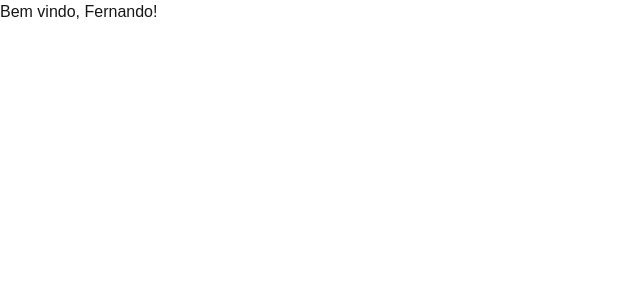
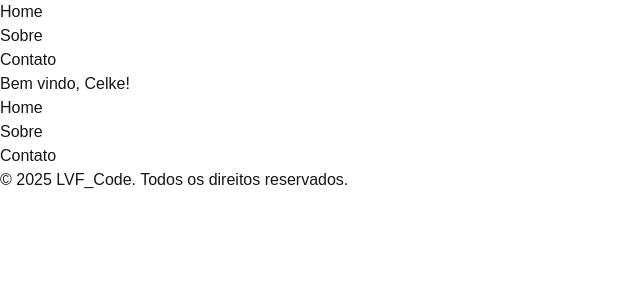
Before and after one commit to FernandoVenturini/celke-project-react, a Next.js app: page / in a window 1280 px wide. Shown: the top 300 px of the page, without its empty margins (0-640 px from the left). Built offline with nearby package versions, Linux system fonts and the light colour scheme.

Commit message:
created components

```diff
--- a/src/app/page.tsx
+++ b/src/app/page.tsx
@@ -1,9 +1,13 @@
 //import Image from "next/image";
+import Menu from "@/components/Menu";
+import Footer from "@/components/Footer";
 
 const Home = () => {
   return (
     <main>
-      <h2>Bem vindo, Fernando!</h2>
+      <Menu />
+      <h2>Bem vindo, Celke!</h2>
+      <Footer/>
     </main>
   );
 }
--- /dev/null
+++ b/src/components/Footer/index.tsx
@@ -0,0 +1,12 @@
+import Menu from "../Menu";
+
+const Footer = () => {
+    return (
+        <main>
+            <Menu />
+            <p>&copy; {new Date().getFullYear()} LVF_Code. Todos os direitos reservados.</p>
+        </main>
+    );
+}
+
+export default Footer;
--- /dev/null
+++ b/src/components/Menu/index.tsx
@@ -0,0 +1,13 @@
+const Menu = () => {
+    return (
+        <nav>
+            <ul>
+                <li><a href="/">Home</a></li>
+                <li><a href="about">Sobre</a></li>
+                <li><a href="contact">Contato</a></li>
+            </ul>
+        </nav>
+    );
+}
+
+export default Menu;
```
Also changed, not shown: src/app/about/page.tsx (+7 -2 lines), src/app/contact/page.tsx (+8 -3 lines).
